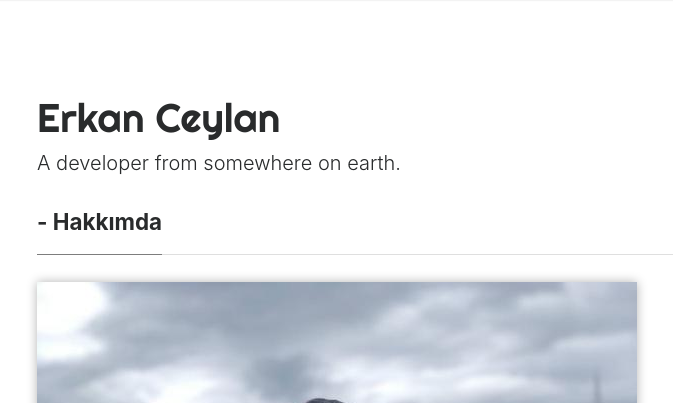
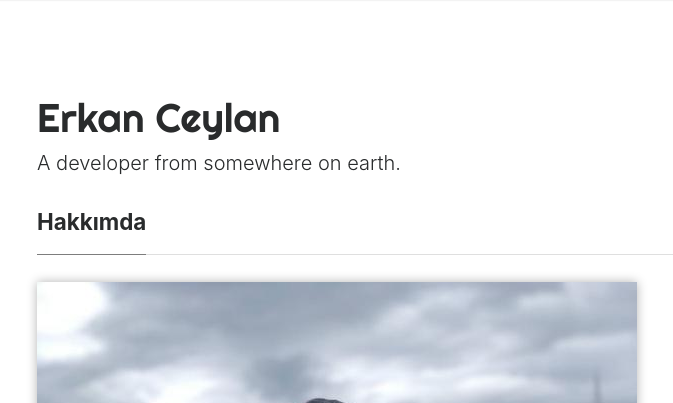
Before and after one commit to erkanceylan/blog, a Jekyll site: the page built from about.md, in a window 1280 px wide and 900 px high. Shown: the top 403 px of the window, without its empty margins (48-721 px from the left). Built offline with Jekyll 4.4.1, drawn with Linux system fonts in a browser that asks for light colours; comment, search, counter and statistics services are not loaded.

```diff
--- a/about.md
+++ b/about.md
@@ -1,6 +1,6 @@
 ---
 layout: page
-title: "- Hakkımda"
+title: Hakkımda
 permalink: /about/
 comments: true
 ---
```
